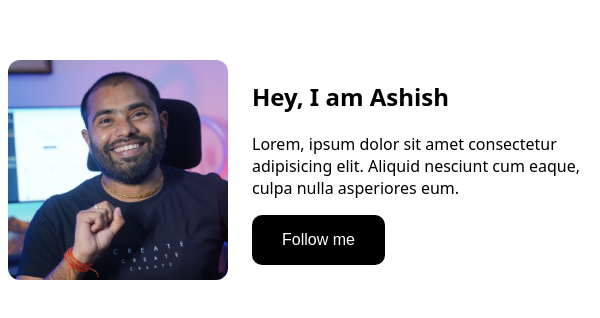
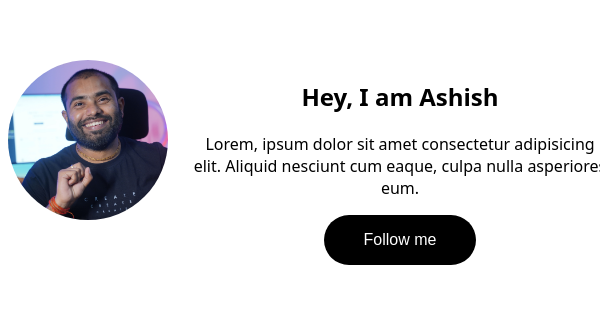
Before and after one commit to akshkgd/portfolio1, a plain HTML site: page index.html in a window 600 px wide. Drawn offline with Linux system fonts and the light colour scheme.

Commit message:
media queries added

```diff
--- a/style.css
+++ b/style.css
@@ -1,6 +1,7 @@
 body{
     font-family: system-ui, -apple-system, BlinkMacSystemFont, 'Segoe UI', Roboto, Oxygen, Ubuntu, Cantarell, 'Open Sans', 'Helvetica Neue', sans-serif;
 }
+@media(min-width: 600px){
     .container{
         width: 600px;
         margin:60px auto;
@@ -8,12 +9,14 @@ body{
         gap: 24px;
     }
     .user{
+        transition: .3s;
         width: 220px;
         height: 220px;
         object-fit: cover;
         border-radius: 12px;
     }
     .btn{
+        transition: .3s;
         background-color: black;
         color: white;
         padding: 16px 30px;
@@ -21,3 +24,27 @@ body{
         border: none;
         border-radius: 10px;
     }
+}
+
+@media(max-width: 600px){
+    .container{
+       text-align: center;
+        margin:60px auto;
+    }
+    .user{
+        transition: .3s;
+        width: 160px;
+        height: 160px;
+        object-fit: cover;
+        border-radius: 50%;
+    }
+    .btn{
+        transition: .3s;
+        background-color: black;
+        color: white;
+        padding: 16px 40px;
+        font-size: 16px;
+        border: none;
+        border-radius: 60px;
+    }
+}
```
Lines whose indentation alone changed are shown as unchanged.
